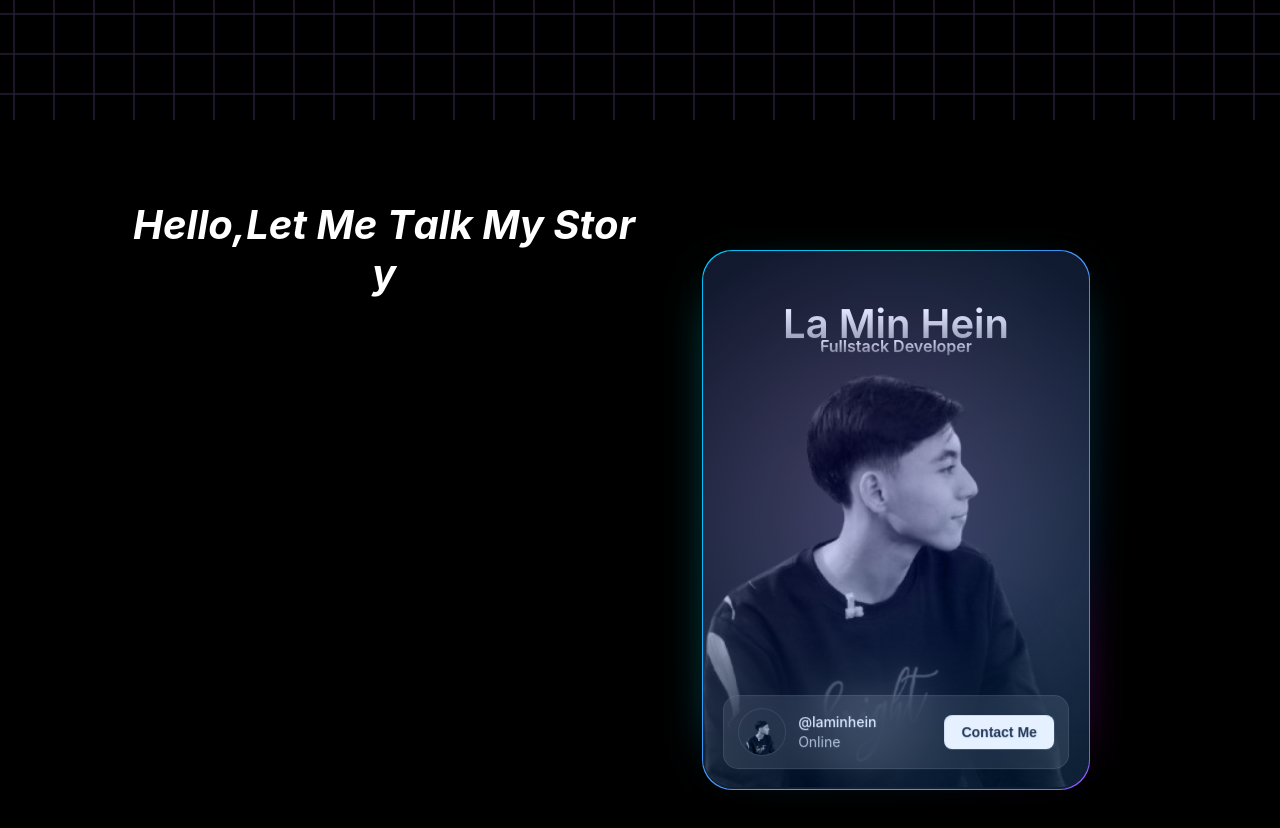
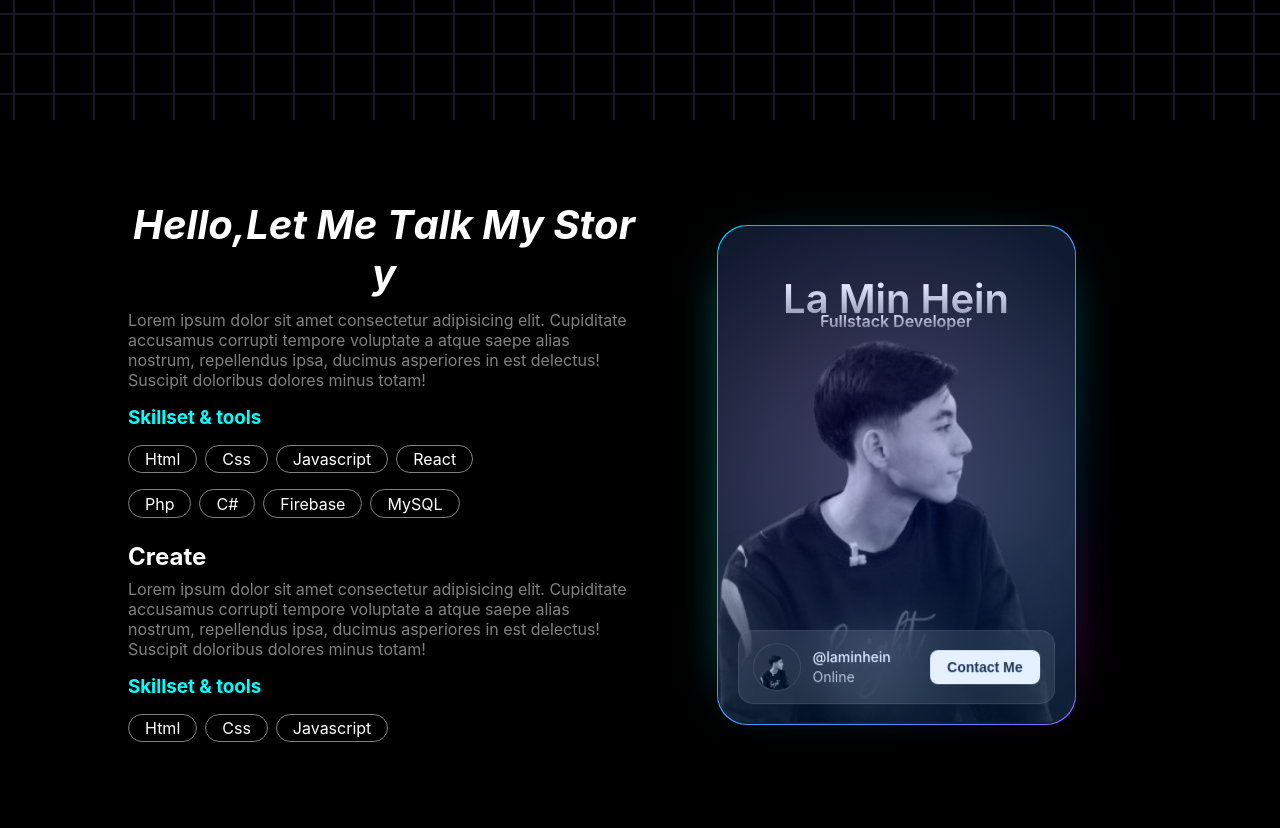
Before and after one commit to Lamin2005/portfolio, a React (Create React App) app: page / in a window 1280 px wide. Shown: the part 680-1508 px from the top of the page. After the commit the page ends 1446 px from the top, so only its background shows below. Built offline with nearby package versions, Linux system fonts and the light colour scheme.

Commit message:
finishing about

```diff
--- a/src/components/About.jsx
+++ b/src/components/About.jsx
@@ -1,7 +1,7 @@
 import "../style/About.css";
 import SplitText from "./SplitText";
 import lmh from "../assets/lmh.png";
-import ProfileCard from './ProfileCard';
+import ProfileCard from "./ProfileCard";
 
 function About() {
   const handleAnimationComplete = () => {
@@ -26,6 +26,43 @@ function About() {
             textAlign="center"
             onLetterAnimationComplete={handleAnimationComplete}
           />
+
+          <p className="context">
+            Lorem ipsum dolor sit amet consectetur adipisicing elit. Cupiditate
+            accusamus corrupti tempore voluptate a atque saepe alias nostrum,
+            repellendus ipsa, ducimus asperiores in est delectus! Suscipit
+            doloribus dolores minus totam!
+          </p>
+
+          <h3>Skillset & tools</h3>
+
+          <div className="skillset">
+            <p>Html</p>
+            <p>Css</p>
+            <p>Javascript</p>
+            <p>React</p>
+            <p>Php</p>
+            <p>C#</p>
+            <p>Firebase</p>
+            <p>MySQL</p>
+          </div>
+
+          <h2>Create</h2>
+
+          <p className="context">
+            Lorem ipsum dolor sit amet consectetur adipisicing elit. Cupiditate
+            accusamus corrupti tempore voluptate a atque saepe alias nostrum,
+            repellendus ipsa, ducimus asperiores in est delectus! Suscipit
+            doloribus dolores minus totam!
+          </p>
+
+          <h3>Skillset & tools</h3>
+
+          <div className="skillset">
+            <p>Html</p>
+            <p>Css</p>
+            <p>Javascript</p>
+          </div>
         </div>
         <div className="img">
           <ProfileCard
--- a/src/style/About.css
+++ b/src/style/About.css
@@ -1,10 +1,8 @@
 .about {
     width: 100%;
-    height: 100vh;
-    min-height: 100vh;
-    background-color: black;
     display: flex;
     justify-content: center;
+    padding: 5rem 0 1rem 0;
 }
 
 .about .about_main {
@@ -26,6 +24,38 @@
     font-size: 2.5rem;
     color: white;
     font-style: italic;
+}
+
+.text .context{
+    color: gray;
+    margin-top: 0.5rem;
+}
+
+.text h3{
+    color:aqua;
+    margin-top: 1rem;
+}
+
+.text h2{
+    color: white;
+    margin-top: 1rem;
+}
+
+.text .skillset{
+    color:white;
+    width: 80%;
+    display: flex;
+    flex-wrap: wrap;
+    justify-content: start;
+    align-items: center;
+    margin-top: 0.5rem;
+}
+
+.skillset p{
+    border: 1px solid gray;
+    padding: 0.2rem 1rem;
+    border-radius: 20px;
+    margin:0.5rem 0.5rem 0.5rem 0;
 }
 
 .about_main .img {
@@ -74,5 +104,16 @@
     .about_main .img {
         width: 100%;
         height: 40%;
+        margin-top: 1.5rem;
     }
+
+    .text .skillset{
+        width: 100%;
+    }
+
+    .text .context{
+        text-align: justify;
+    }
+
+
 }
--- a/src/style/Header.css
+++ b/src/style/Header.css
@@ -1,7 +1,6 @@
 .h-main {
     width: 100%;
     height: 100vh;
-    min-height: 100vh;
     display: flex;
     justify-content: center;
     align-items: center;
--- a/src/style/ProfileCard.css
+++ b/src/style/ProfileCard.css
@@ -59,7 +59,7 @@ Removed to prevent background/blur/opacity changes on hover:
 
 .pc-card {
     height: 80svh;
-    max-height: 540px;
+    max-height: 500px;
     display: grid;
     aspect-ratio: 0.718;
     border-radius: var(--card-radius);
```
